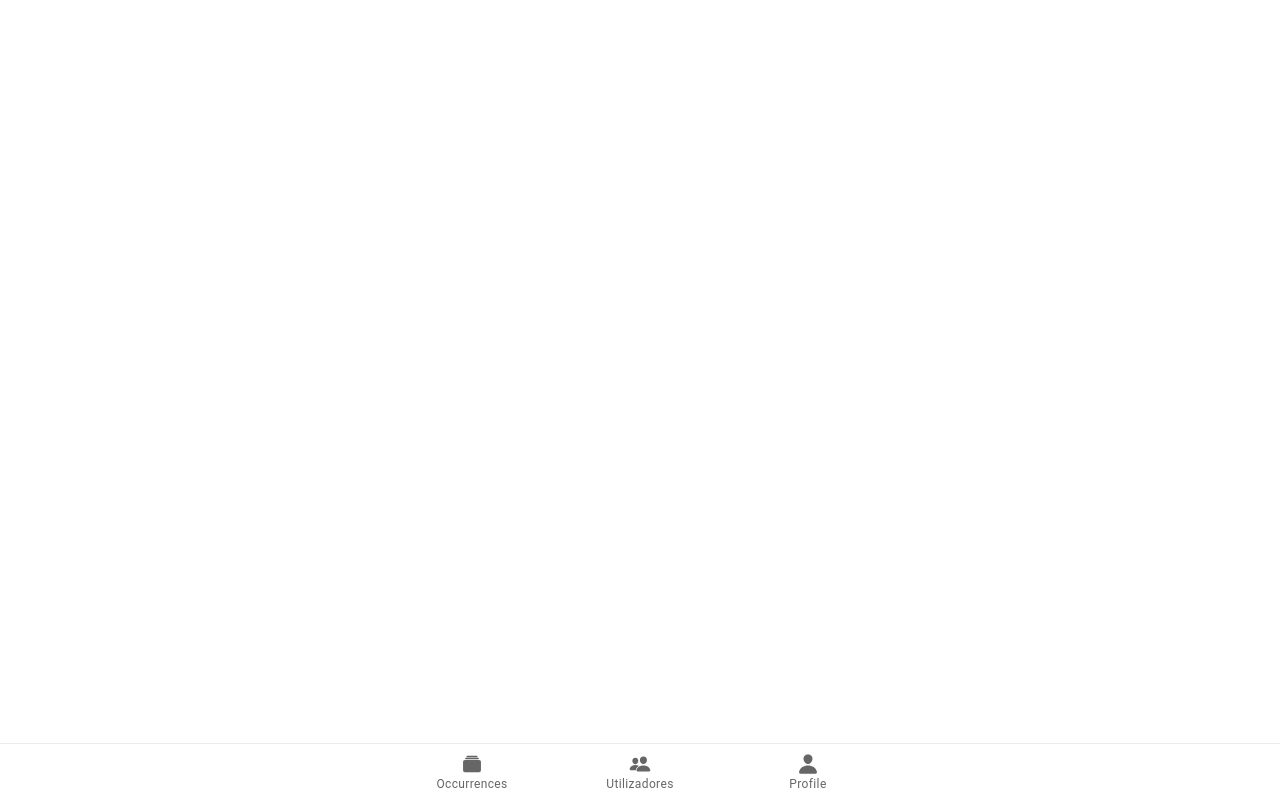
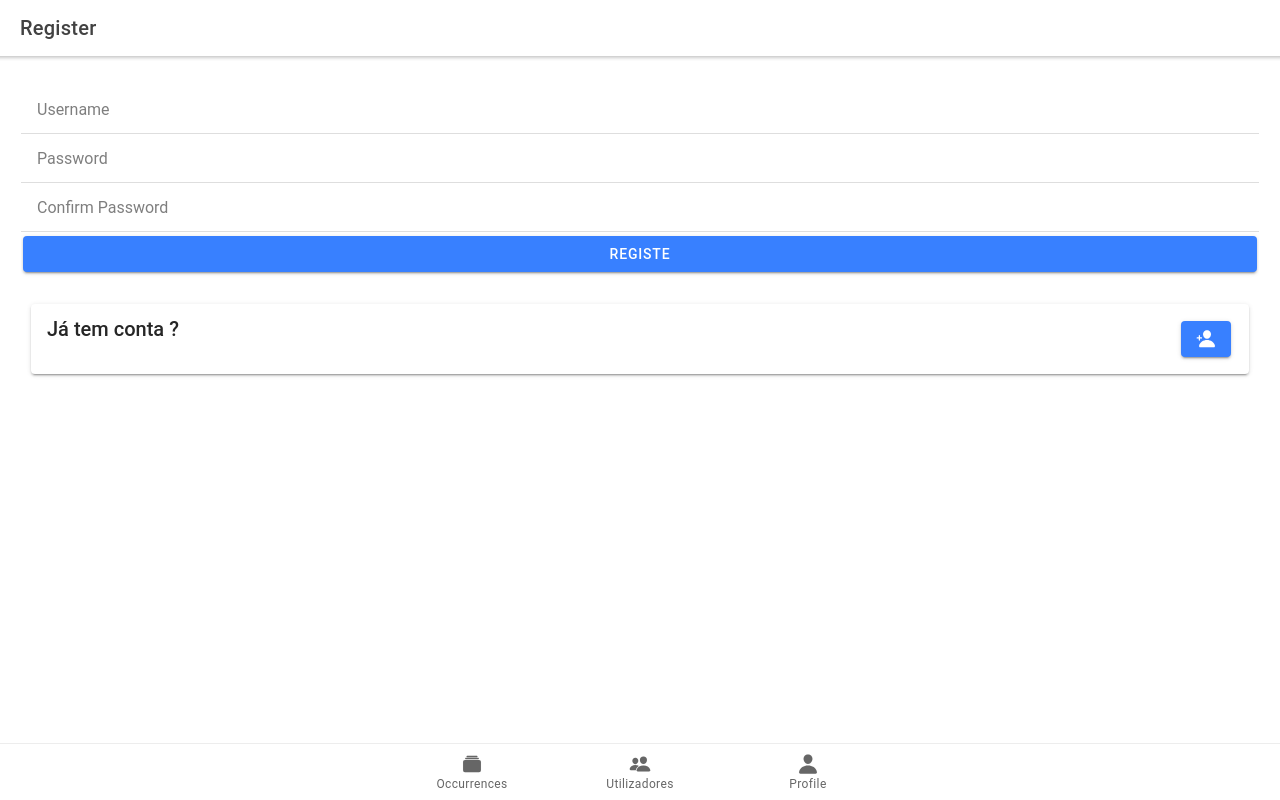
Before and after one commit to ruicosta1933/react-ionic, a React (Create React App) app: page /register in a window 1280 px wide. Built offline with nearby package versions, Linux system fonts and the light colour scheme.

Commit message:
Auth Pages

```diff
--- a/src/App.tsx
+++ b/src/App.tsx
@@ -15,6 +15,8 @@ import Tab1 from './pages/Tab1';
 import Tab2 from './pages/Tab2';
 import Tab3 from './pages/Tab3';
 import AddUser from './pages/addUser';
+import Login from './pages/login';
+import Register from './pages/register';
 /* Core CSS required for Ionic components to work properly */
 import '@ionic/react/css/core.css';
 
@@ -44,34 +46,45 @@ const App: React.FC = () => {
   return(
 <IonApp>
     <IonReactRouter>
+
       <IonTabs>
         <IonRouterOutlet>
-          <Route exact path="/tab1">
+
+        <Route path="/login">
+          <Login />
+        </Route>
+
+        <Route exact path="/">
+            <Redirect to="/login" />
+          </Route>
+        <Route path="/register">
+          <Register />
+        </Route>
+          <Route exact path="/occurrences">
             <Tab1 />
           </Route>
-          <Route exact path="/tab2">
+          <Route exact path="/users">
             <Tab2 />
           </Route>
-          <Route path="/tab3">
+          <Route path="/profile">
             <Tab3 />
-          </Route>
-          <Route exact path="/">
-            <Redirect to="/tab1" />
           </Route>
           <Route path="/addUser" exact >
             <AddUser />
         </Route>
+
         </IonRouterOutlet>
+
         <IonTabBar slot="bottom">
-          <IonTabButton tab="tab1" href="/tab1">
+          <IonTabButton tab="tab1" href="/occurrences">
             <IonIcon icon={albums} />
             <IonLabel>Occurrences</IonLabel>
           </IonTabButton>
-          <IonTabButton tab="tab2" href="/tab2">
+          <IonTabButton tab="tab2" href="/users">
             <IonIcon icon={people} />
             <IonLabel>Utilizadores</IonLabel>
           </IonTabButton>
-          <IonTabButton tab="tab3" href="/tab3">
+          <IonTabButton tab="tab3" href="/profile">
             <IonIcon icon={person} />
             <IonLabel>Profile</IonLabel>
           </IonTabButton>
--- /dev/null
+++ b/src/pages/login.tsx
@@ -0,0 +1,51 @@
+import { IonButton, IonCard, IonCardContent, IonCardSubtitle, IonCardTitle, IonCol, IonContent, IonGrid, IonHeader, IonIcon, IonInput, IonItem, IonList, IonPage, IonRow, IonTitle, IonToolbar } from "@ionic/react"
+import { arrowForward, personAdd } from "ionicons/icons"
+import { useEffect, useState } from "react"
+
+const Login: React.FC = () => {
+    const [input, setInput] = useState<string>('')
+
+    useEffect(() => {
+        console.log(input)
+    }, [input])
+
+
+    return (
+        <IonPage>
+            <IonHeader>
+                <IonToolbar>
+                    <IonTitle>Occurrences</IonTitle>
+                </IonToolbar>
+            </IonHeader>
+            <IonContent className="ion-padding" fullscreen>
+                <IonGrid>
+                    <IonList>
+                        <IonItem>
+                            <IonInput placeholder="Username"></IonInput>
+                        </IonItem>
+                        <IonItem>
+                            <IonInput placeholder="Password"></IonInput>
+                        </IonItem>
+                            <IonButton  expand="block">Login</IonButton>
+                    </IonList>
+                </IonGrid>
+                <IonRow >
+						<IonCol size="12">
+							<IonCard >
+								<IonCardContent>
+									<IonRow className="ion-justify-content-between">
+										<IonCardTitle>Ainda não tem conta ?</IonCardTitle>
+                                        <IonButton href='/register'>
+                                            <IonIcon icon={ personAdd } />
+                                        </IonButton>
+									</IonRow>
+								</IonCardContent>
+							</IonCard>
+						</IonCol>
+					</IonRow>
+            </IonContent>
+        </IonPage>
+    )
+}
+
+export default Login
--- /dev/null
+++ b/src/pages/register.tsx
@@ -0,0 +1,54 @@
+import { IonButton, IonCard, IonCardContent, IonCardTitle, IonCol, IonContent, IonGrid, IonHeader, IonIcon, IonInput, IonItem, IonList, IonPage, IonRow, IonTitle, IonToolbar } from "@ionic/react"
+import { personAdd } from "ionicons/icons"
+import { useEffect, useState } from "react"
+
+const Register: React.FC = () => {
+    const [input, setInput] = useState<string>('')
+
+    useEffect(() => {
+        console.log(input)
+    }, [input])
+
+
+    return (
+        <IonPage>
+            <IonHeader>
+                <IonToolbar>
+                    <IonTitle>Register</IonTitle>
+                </IonToolbar>
+            </IonHeader>
+            <IonContent className="ion-padding" fullscreen>
+                <IonGrid>
+                    <IonList>
+                        <IonItem>
+                        <IonInput placeholder="Username"></IonInput>
+                        </IonItem>
+                        <IonItem>
+                        <IonInput placeholder="Password"></IonInput>
+                        </IonItem>
+                        <IonItem>
+                        <IonInput placeholder="Confirm Password"></IonInput>
+                        </IonItem>
+                        <IonButton  expand="block">Registe</IonButton>
+                    </IonList>
+                </IonGrid>
+                <IonRow >
+						<IonCol size="12">
+							<IonCard >
+								<IonCardContent>
+									<IonRow className="ion-justify-content-between">
+										<IonCardTitle>Já tem conta ?</IonCardTitle>
+                                        <IonButton href='/login'>
+                                            <IonIcon icon={ personAdd } />
+                                        </IonButton>
+									</IonRow>
+								</IonCardContent>
+							</IonCard>
+						</IonCol>
+					</IonRow>
+            </IonContent>
+        </IonPage>
+    )
+}
+
+export default Register
```
